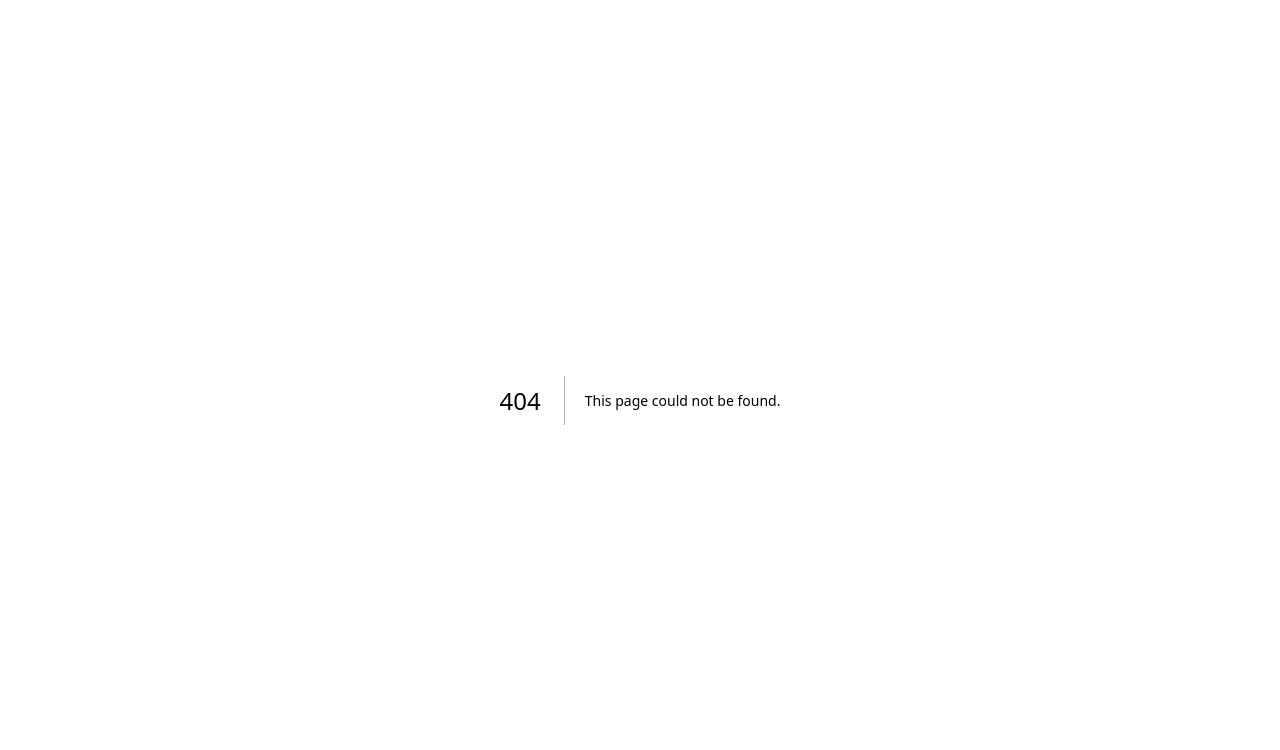
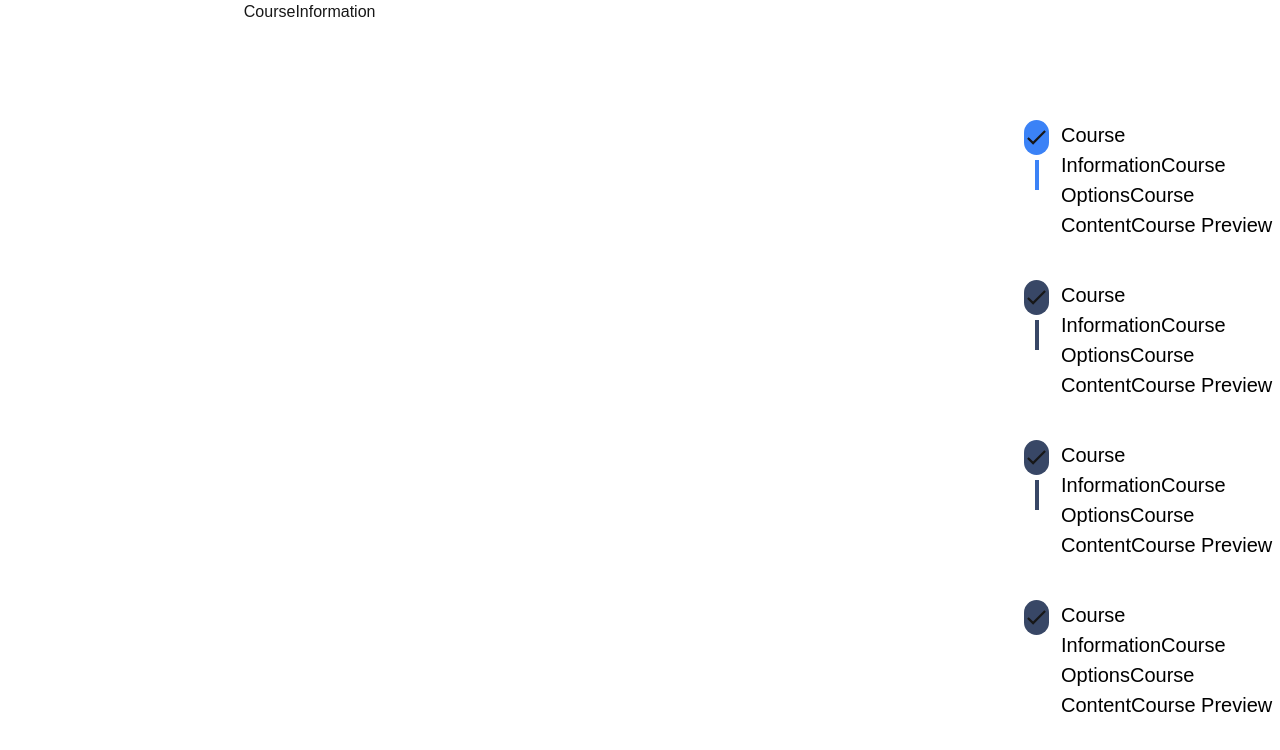
Before and after one commit to aityvo987/CapstoneProjectLMS, a Next.js app in the folder client/: page /admin/create-course in a window 1280 px wide. Before the commit this address had no page. Shown: the top 750 px of the page. Built offline with nearby package versions, Linux system fonts and the light colour scheme.

Commit message:
Initialize createCourse frontend
-admin only

```diff
--- /dev/null
+++ b/client/app/admin/create-course/page.tsx
@@ -0,0 +1,26 @@
+'use client'
+import React from 'react'
+import Heading from '@/app/utils/Heading'
+import CreateCourse from '@/app/components/Admin/Course/CreateCourse'
+type Props = {}
+
+const page = (props: Props) => {
+    return (
+        <div>
+            <Heading
+            title="ELearning - admin"
+            description="ELearning is a platform for students to learn get help from lecturers"
+            keywords="Progamming,MERN,Machine Learning" />
+            <div className="flex">
+                <div className="1500px:w-[16%] w-1/5">
+                    {/* <AdminSideBar/> */}
+                </div>
+                <div className="w-[85%]">
+                    {/* <Dashboardheader/> */}
+                    <CreateCourse/>
+                </div>
+            </div>
+        </div>
+    )
+}
+export default page
--- /dev/null
+++ b/client/app/components/Admin/Course/CourseInformation.tsx
@@ -0,0 +1,12 @@
+import React from 'react'
+
+type Props = {}
+
+const CourseInformation = (props: Props) => {
+    return (
+        <div>
+            CourseInformation
+        </div>
+    )
+}
+export default CourseInformation
--- /dev/null
+++ b/client/app/components/Admin/Course/CourseOptions.tsx
@@ -0,0 +1,44 @@
+import React, { FC } from 'react'
+import { IoMdCheckmark } from 'react-icons/io'
+type Props = {
+    active: number;
+    setActive: (active: number) => void;
+}
+
+const CourseOptions: FC<Props> = ({ active, setActive }) => {
+    const options = [
+        "Course Information",
+        "Course Options",
+        "Course Content",
+        "Course Preview",
+    ];
+    return (
+        <div>
+            {
+                options.map((option: any, index: number) => (
+                    <div key={index} className={`w-full flex py-5`}>
+                        <div className={`w-[35px] h-[35px] rounded-full flex items-center justify-center ${active + 1 > index ? "bg-blue-500" : "bg-[#384766]"
+                            } relative`}
+                        >
+                            <IoMdCheckmark className="text-[25px]" />
+                            {index !== options.length - 1 && (
+                                <div
+                                    className={`absolute h-[30px] w-1 ${active + 1 > index ? "bg-blue-500" : "bg-[#384766]"
+                                        } bottom-[-100%]`}
+                                />
+                            )}
+                        </div>
+                        <h5
+                            className={`pl-3 ${active === index
+                                    ? "dark:text-white text-black"
+                                    : "dark:text-white text-black"
+                                } text-[20px]`}
+                        >
+                            {options}
+                        </h5>
+                    </div>
+                ))}
+        </div>
+    )
+}
+export default CourseOptions
--- /dev/null
+++ b/client/app/components/Admin/Course/CreateCourse.tsx
@@ -0,0 +1,56 @@
+'use client'
+import { title } from 'process'
+import React, { useState } from 'react'
+import CourseInformation from './CourseInformation'
+import CourseOptions from './CourseOptions'
+
+type Props = {}
+
+const CreateCourse = (props: Props) => {
+    const [active, setActive] = useState(0)
+    const [courseInfo, setCourseInfo] = useState({
+        name: "",
+        description: "",
+        price: "",
+        estimatedPrice: "",
+        tags: "",
+        level: "",
+        demoUrl: "",
+        thumbnail: "",
+    });
+
+    const [benefits, setBenefits] = useState([{ title: "" }])
+    const [prerequisites, setPrerequisites] = useState([{ title: "" }])
+    const [courseContentData, setCourseContentData] = useState([
+        {
+            videoUrl: "",
+            title: "",
+            description: "",
+            videoSection: "Untitled Section",
+            links: [
+                {
+                    title: "",
+                    url: "",
+                },
+            ],
+            suggestion: "",
+        },
+    ]);
+    const [courseData, setCourseData] = useState({});
+
+    return (
+        <div className="w-full flex min-h-screen">
+            <div className="w-[80%]">
+                {
+                    active === 0 && (
+                        <CourseInformation />
+                    )
+                }
+            </div>
+            <div className="w-[20%] mt-[100px] h-screen fixed z-[-1] top-18 right-0">
+                <CourseOptions active={active} setActive={setActive} />
+            </div>
+        </div>
+    )
+}
+export default CreateCourse
```
